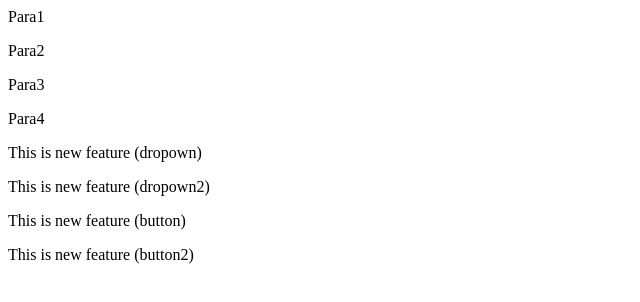
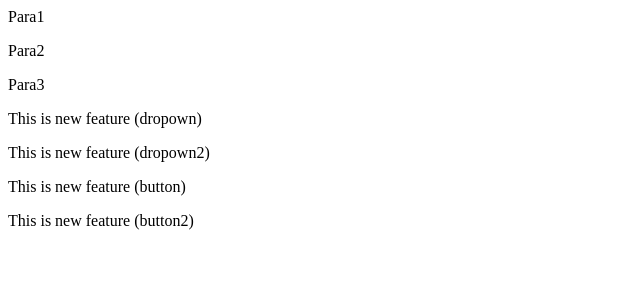
Before and after one commit to RohitMadhavChaudhari/LoaclRepo2, a plain HTML site: page index.html in a window 1280 px wide. Shown: the whole page, without its empty margins (0-640 px from the left). Drawn offline with Linux system fonts and the light colour scheme.

Commit message:
Revert "Update index.html"
This reverts commit 0a3fddfb505769e2a9baa84737b1e64dbde083f9.

```diff
--- a/index.html
+++ b/index.html
@@ -1,7 +1,6 @@
 <p>Para1</p>
 <p>Para2</p>
 <p>Para3</p>
-<p>Para4</p>
 <p>This is new feature (dropown)</p>
 <p>This is new feature (dropown2)</p>
 <p>This is new feature (button)</p>
```
